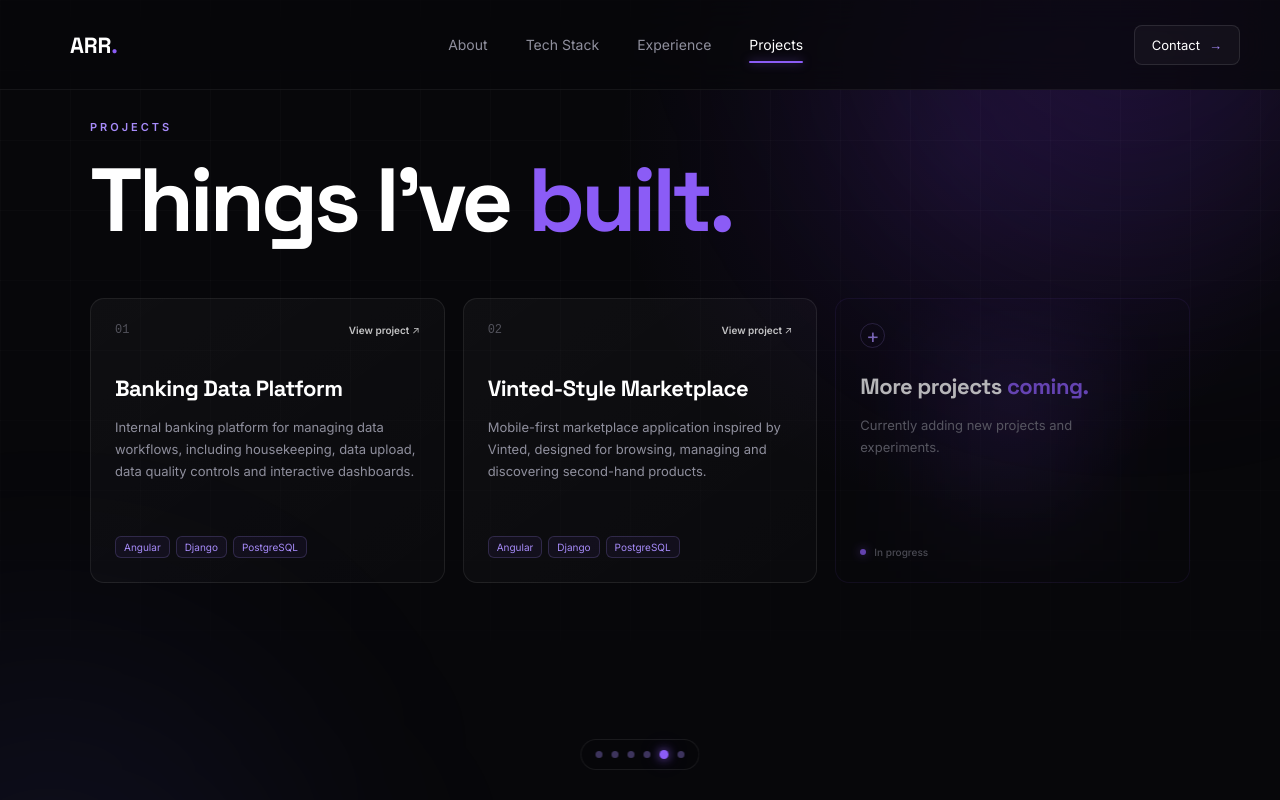
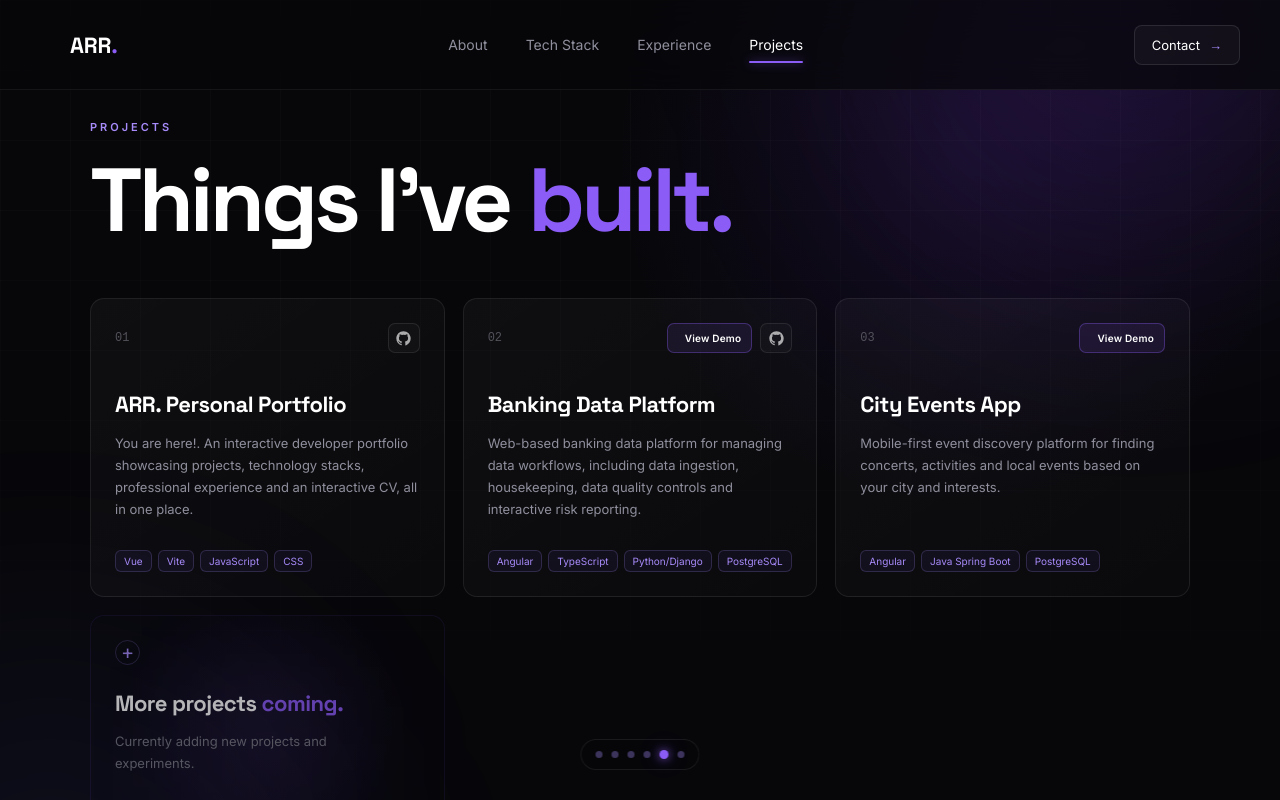
Before and after one commit to Binteak/portfolio, a Vue app: page / in a window 1280 px wide. Both pictures are taken after a click on the button 665 px from the left and 754 px from the top of the page. Built offline with nearby package versions, Linux system fonts and the light colour scheme.

Commit message:
update Projects

```diff
--- a/src/app/views/Projects/Projects.css
+++ b/src/app/views/Projects/Projects.css
@@ -90,6 +90,128 @@
 }
 
 
+/* =========================================================
+   PROJECT ACTIONS
+========================================================= */
+
+/* =========================================================
+   PROJECT ACTIONS
+========================================================= */
+
+.project-actions {
+  display: flex;
+  align-items: center;
+  gap: 8px;
+}
+
+
+/* =========================
+   ACTION BASE
+========================= */
+
+.project-action {
+  display: inline-flex;
+  align-items: center;
+  justify-content: center;
+  gap: 7px;
+
+  height: 30px;
+
+  padding: 0 10px;
+
+  border-radius: 7px;
+
+  font-size: 10px;
+  font-weight: 600;
+  letter-spacing: 0.2px;
+
+  text-decoration: none;
+
+  transition:
+    color 0.25s ease,
+    background 0.25s ease,
+    border-color 0.25s ease,
+    transform 0.25s ease;
+}
+
+.project-action i {
+  font-size: 11px;
+}
+
+
+/* =========================
+   VIEW DEMO
+========================= */
+
+.demo-action {
+  color: #ffffff;
+
+  border: 1px solid rgba(139, 92, 246, 0.35);
+
+  background: rgba(139, 92, 246, 0.10);
+}
+
+.demo-action:hover {
+  color: #ffffff;
+
+  border-color: rgba(167, 139, 250, 0.7);
+
+  background: rgba(139, 92, 246, 0.22);
+
+  transform: translateY(-1px);
+}
+
+.demo-action i {
+  color: #a78bfa;
+}
+
+
+/* =========================
+   GITHUB
+========================= */
+
+.github-action {
+  width: 32px;
+  height: 30px;
+  padding: 0;
+
+  color: rgba(255, 255, 255, 0.65);
+
+  border: 1px solid rgba(255, 255, 255, 0.09);
+
+  background: rgba(255, 255, 255, 0.025);
+}
+
+.github-action:hover {
+  color: #ffffff;
+
+  border-color: rgba(255, 255, 255, 0.2);
+
+  background: rgba(255, 255, 255, 0.07);
+
+  transform: translateY(-1px);
+}
+
+.github-icon {
+  width: 15px;
+  height: 15px;
+
+  display: block;
+}
+
+.github-action:hover {
+  color: #ffffff;
+
+  border-color: rgba(255, 255, 255, 0.2);
+
+  background: rgba(255, 255, 255, 0.07);
+
+  transform: translateY(-1px);
+}
+
+.github-action i {
+  font-size: 14px;
+}
 /* =========================
    TOP
 ========================= */
--- a/src/app/views/Projects/Projects.vue
+++ b/src/app/views/Projects/Projects.vue
@@ -1,26 +1,30 @@
 <script setup>
 const projects = [
  {
+  name: 'ARR. Personal Portfolio',
+  description:'You are here!. An interactive developer portfolio showcasing projects, technology stacks, professional experience and an interactive CV, all in one place.',
+  technologies: ['Vue', 'Vite', 'JavaScript', 'CSS'],
+  link: '#',
+  github: 'https://github.com/Binteak/portfolio'
+},
+
+{
   name: 'Banking Data Platform',
   description:
-      'Internal banking platform for managing data workflows, including housekeeping, data upload, data quality controls and interactive dashboards.',
-    technologies: ['Angular', 'Django', 'PostgreSQL'],
-    link: 'https://bankingdataplatform.netlify.app/'
+    'Web-based banking data platform for managing data workflows, including data ingestion, housekeeping, data quality controls and interactive risk reporting.',
+  technologies: ['Angular', 'TypeScript', 'Python/Django', 'PostgreSQL'],
+  link: 'https://banking-data-platform-frontend.onrender.com/',
+  github: 'https://github.com/Binteak/bankingDataPlatform_frontend'
 },
+
 {
-    name: 'Vinted-Style Marketplace',
+  name: 'City Events App',
   description:
-      'Mobile-first marketplace application inspired by Vinted, designed for browsing, managing and discovering second-hand products.',
-    technologies: ['Angular', 'Django', 'PostgreSQL'],
-    link: '#'
-  },
-  // {
-  //   name: 'Gaming Deals Telegram Bot',
-  //   description:
-  //     'Python Telegram bot that monitors game deals and applies custom filters to quickly identify the offers worth buying.',
-  //   technologies: ['Python', 'Telegram API', 'Automation'],
-  //   link: '#'
-  // }
+    'Mobile-first event discovery platform for finding concerts, activities and local events based on your city and interests.',
+  technologies: ['Angular', 'Java Spring Boot', 'PostgreSQL'],
+  link: 'Creating..',
+  github: ''
+}
 ]
 </script>
 
@@ -40,6 +44,8 @@ const projects = [
 
       <div class="projects-grid">
 
+        <!-- PROJECTS -->
+
         <article
           v-for="(project, index) in projects"
           :key="project.name"
@@ -47,22 +53,60 @@ const projects = [
         >
 
           <div class="project-top">
+
             <div class="project-number">
               {{ String(index + 1).padStart(2, '0') }}
             </div>
 
+              <div class="project-actions">
+
+  <!-- VIEW DEMO -->
   <a
-        v-if="project.link"
+    v-if="project.link && project.link !== '#'"
     :href="project.link"
     target="_blank"
     rel="noopener noreferrer"
-        class="project-link"
+    class="project-action demo-action"
   >
-        View project ↗
+    <i class="pi pi-external-link"></i>
+    <span>View Demo</span>
+  </a>
+
+  <!-- GITHUB -->
+ <a
+  v-if="project.github && project.github !== '#'"
+  :href="project.github"
+  target="_blank"
+  rel="noopener noreferrer"
+  class="project-action github-action"
+  aria-label="View GitHub repository"
+  title="GitHub repository"
+>
+  <svg
+    class="github-icon"
+    viewBox="0 0 24 24"
+    aria-hidden="true"
+  >
+    <path
+      fill="currentColor"
+      d="M12 .5C5.65.5.5 5.65.5 12c0 5.08 3.29 9.39 7.86 10.91.58.11.79-.25.79-.56
+      0-.27-.01-1.18-.01-2.14-3.2.7-3.88-1.36-3.88-1.36-.53-1.33-1.28-1.69-1.28-1.69
+      -1.05-.72.08-.71.08-.71 1.16.08 1.77 1.19 1.77 1.19 1.03 1.77 2.69 1.26
+      3.35.96.1-.75.4-1.26.73-1.55-2.55-.29-5.23-1.28-5.23-5.7 0-1.26.45-2.29
+      1.19-3.1-.12-.29-.52-1.47.11-3.06 0 0 .97-.31 3.17 1.18a11 11 0 0 1 5.77 0
+      c2.2-1.49 3.17-1.18 3.17-1.18.63 1.59.23 2.77.11 3.06.74.81 1.19 1.84
+      1.19 3.1 0 4.43-2.69 5.41-5.25 5.69.41.36.78 1.08.78 2.18 0 1.58-.01
+      2.85-.01 3.24 0 .31.21.67.8.56C20.21 21.39 23.5 17.08 23.5 12
+      23.5 5.65 18.35.5 12 .5Z"
+    />
+  </svg>
 </a>
 </div>
 
+          </div>
+
           <div class="project-content">
+
             <h3>
               {{ project.name }}
             </h3>
@@ -70,9 +114,11 @@ const projects = [
             <p>
               {{ project.description }}
             </p>
+
           </div>
 
           <div class="project-technologies">
+
             <span
               v-for="technology in project.technologies"
               :key="technology"
@@ -80,6 +126,7 @@ const projects = [
             >
               {{ technology }}
             </span>
+
           </div>
 
         </article>
@@ -94,6 +141,7 @@ const projects = [
           </div>
 
           <div class="coming-content">
+
             <h3>
               More projects
               <span>coming.</span>
@@ -103,6 +151,7 @@ const projects = [
               Currently adding new projects
               and experiments.
             </p>
+
           </div>
 
           <div class="coming-status">
@@ -111,6 +160,7 @@ const projects = [
           </div>
 
         </article>
+
         <br>
         <br>
         <br>
```
Lines whose indentation alone changed are shown as unchanged.
